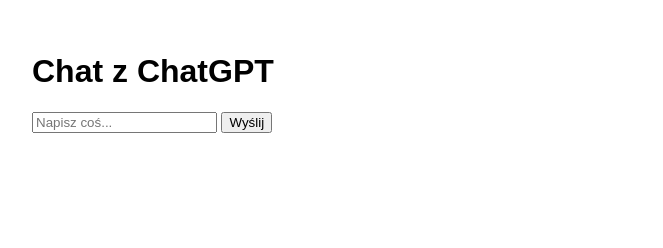
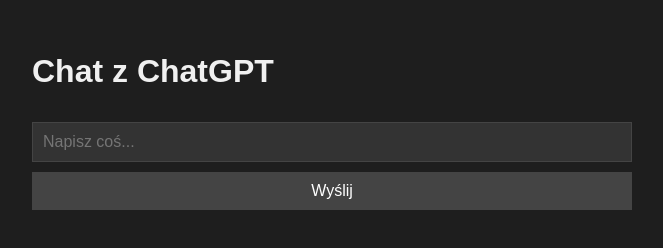
Before and after one commit to Albert2397/aistudies, a plain HTML site: page index.html in a window 1280 px wide. Shown: the whole page, without its empty margins (308-971 px from the left). Drawn offline with Linux system fonts and the light colour scheme.

Commit message:
change background color

```diff
--- a/index.html
+++ b/index.html
@@ -3,12 +3,55 @@
 <head>
   <meta charset="UTF-8" />
   <meta name="viewport" content="width=device-width, initial-scale=1.0"/>
-  <title>ChatGPT na GitHub Pages</title>
+  <title>Chat z ChatGPT</title>
   <style>
-    body { font-family: Arial; max-width: 600px; margin: auto; padding: 2em; }
-    #chat p { background: #eee; padding: 10px; border-radius: 5px; margin: 5px 0; }
-    #chat p.user { background: #cce5ff; }
-    #chat p.bot { background: #d4edda; }
+    body {
+      font-family: Arial, sans-serif;
+      background-color: #1e1e1e; /* ciemnoszare tło */
+      color: #f0f0f0;
+      max-width: 600px;
+      margin: auto;
+      padding: 2em;
+    }
+
+    input, button {
+      padding: 10px;
+      font-size: 16px;
+      margin-top: 10px;
+      width: 100%;
+      box-sizing: border-box;
+    }
+
+    input {
+      background-color: #333;
+      color: #fff;
+      border: 1px solid #444;
+    }
+
+    button {
+      background-color: #444;
+      color: #fff;
+      border: none;
+      cursor: pointer;
+    }
+
+    button:hover {
+      background-color: #555;
+    }
+
+    #chat p {
+      padding: 10px;
+      border-radius: 5px;
+      margin: 5px 0;
+    }
+
+    #chat p.user {
+      background-color: #2d3e50;
+    }
+
+    #chat p.bot {
+      background-color: #3b3b3b;
+    }
   </style>
 </head>
 <body>
@@ -28,7 +71,7 @@
       chatDiv.innerHTML += `<p class="user"><strong>Ty:</strong> ${userMessage}</p>`;
 
       try {
-        const response = await fetch('https://chatgpt-vercel-backend-mrglpxrzv-albert97s-projects.vercel.app', {
+        const response = await fetch('https://twoja-nazwa-backendu.vercel.app/api/chat', {
           method: 'POST',
           headers: { 'Content-Type': 'application/json' },
           body: JSON.stringify({
```
